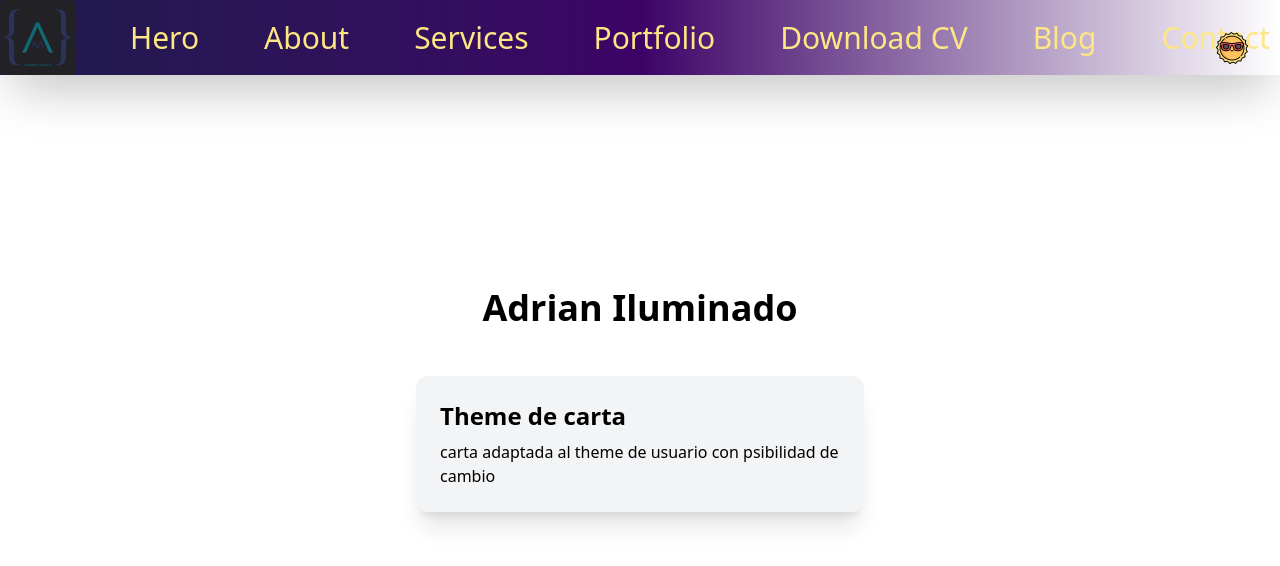
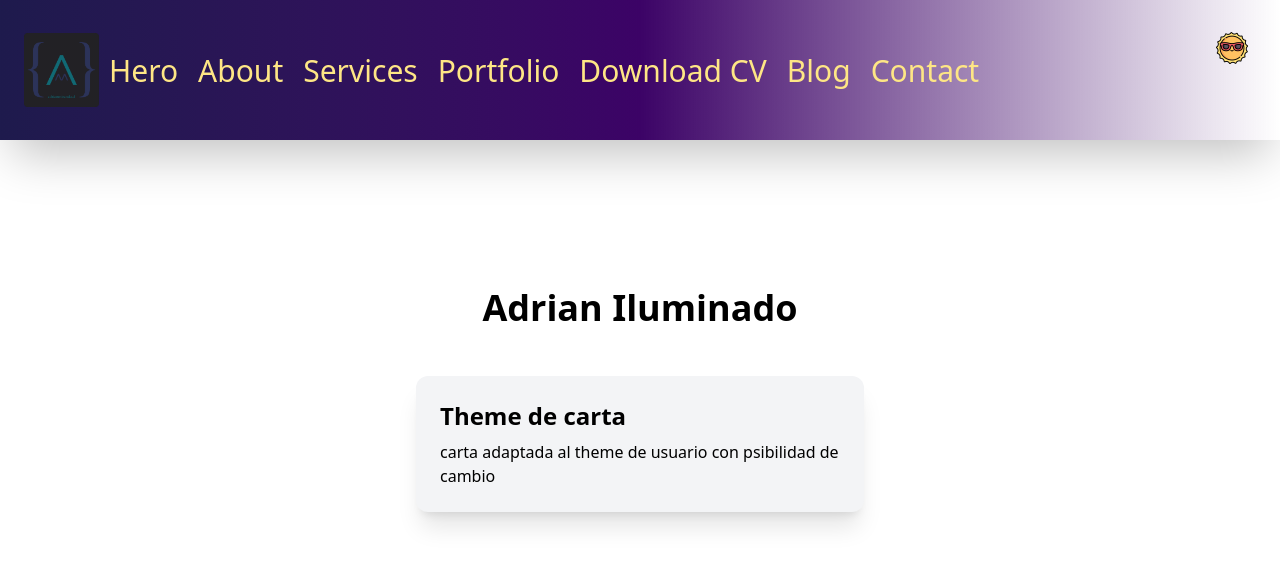
Before and after one commit to adrian-miranda/adrianmiranda_front, a React (Vite) app: page / in a window 1280 px wide. Shown: the top 566 px of the page. Built offline with nearby package versions, Linux system fonts and the light colour scheme.

Commit message:
se continua en la barra de navegacion

```diff
--- a/src/App.jsx
+++ b/src/App.jsx
@@ -1,7 +1,9 @@
 // import './App.css'
 import NavBar from './components/organisms/NavBar'
+
 import PruebaDark from "./components/PruebaDark"
 import { ThemeProvider} from "./context/ThemeContext";
+import ThemeSwitch from "./components/atoms/ThemeSwitch/ThemeSwitch.jsx"
 
 function App() {
 
@@ -9,6 +11,7 @@ function App() {
     <>
       <ThemeProvider>
         <NavBar/>
+
         <PruebaDark />
       </ThemeProvider>
     </>
--- a/src/components/organisms/NavBar.jsx
+++ b/src/components/organisms/NavBar.jsx
@@ -3,13 +3,13 @@ import Logo from '../atoms/Logo/Logo'
 import ItemList from '../molecules/ItemList/ItemList'
 //import style from './navbar.module.css'
 import ThemeSwitch from '../atoms/ThemeSwitch/ThemeSwitch'
-
 const NavBar = () => {
 return (
-    <div className="backdrop-blur-md bg-gradient-to-r from-indigo-950 via-purple-950 text-amber-200 shadow-2xl fixed top-0 left-0 -full z-50 min-w-12/12 flex justify-between items-center">
+    //<div className={`${style.ancho} `}>
+    <div className="backdrop-blur-md bg-gradient-to-r from-indigo-950 via-purple-950 text-amber-200 shadow-2xl fixed top-0 left-0 w-full z-50 h-35 flex items-center px-6">
+    <ThemeSwitch />
         <Logo/>
         <ItemList />
-        <ThemeSwitch />
     </div>
 
     )
```
